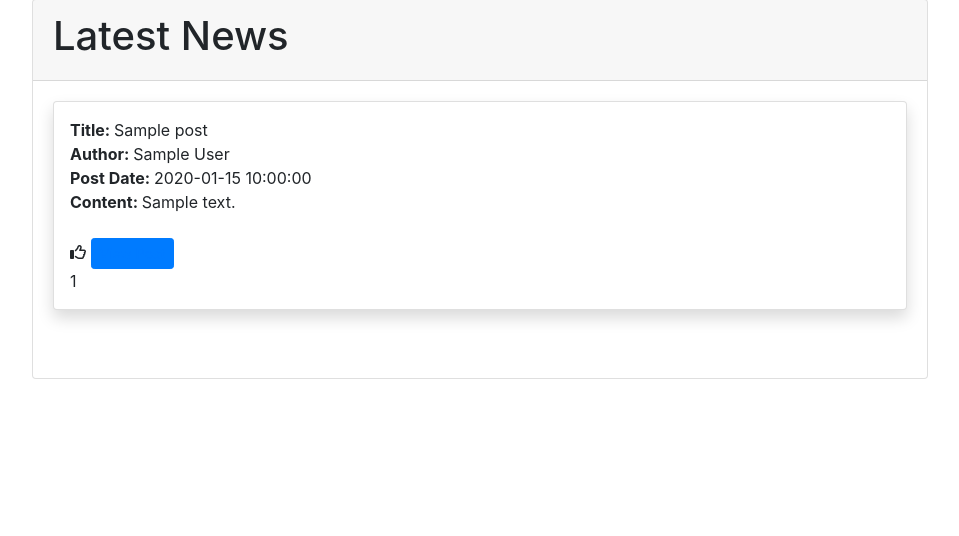
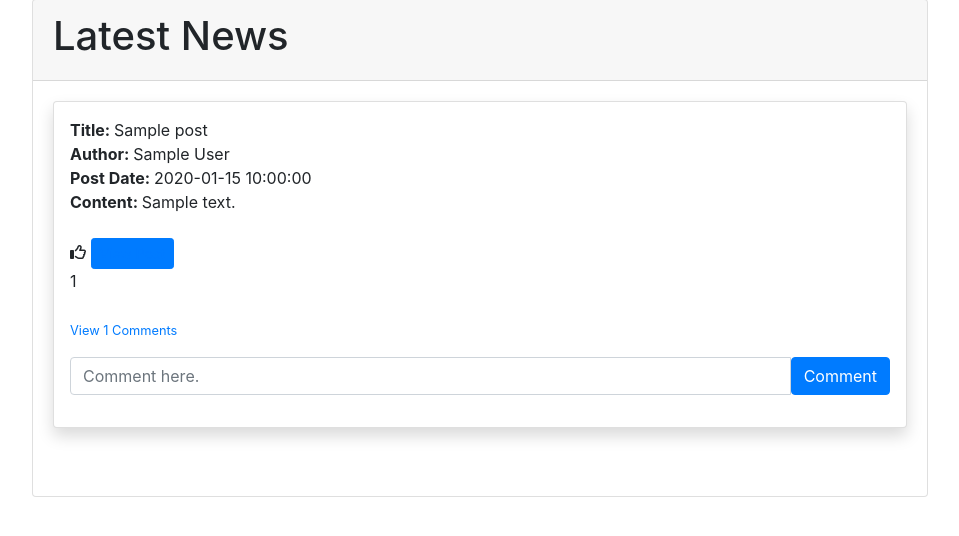
Before and after one commit to mnguyen0226/flask_blinder, a Flask app: page /posts in a window 1280 px wide. Shown: the part 174-710 px from the top of the page, without its empty margins (160-1119 px from the left). Run offline with Flask 3, Linux system fonts and the light colour scheme; tables that the repository leaves empty hold one stand-in row (values such as "Sample post"); some libraries are stand-ins or nearby versions.

Commit message:
add user comment feature

```diff
--- a/src/app.py
+++ b/src/app.py
@@ -407,6 +407,7 @@ def view_dashboard(id):
     return render_template("view_user.html", user=user)
 
 
+# like posts
 @app.route("/like-post/<post_id>", methods=["POST"])
 @login_required
 def like(post_id):
@@ -435,8 +436,58 @@ def like(post_id):
     )
 
 
+# add comment to post
+@app.route("/create-comment/<post_id>", methods=["POST"])
+@login_required
+def create_comment(post_id):
+    text = request.form.get("text")
+
+    # if can't get comment (for some reason)
+    if not text:
+        flash("Error: Comment can't be enter!")
+
+    # if can, then grab post and update db
+    else:
+        post = Posts.query.filter_by(id=post_id)
+        if post:
+            comment = Comment(content=text, author=current_user.id, post_id=post_id)
+            db.session.add(comment)
+            db.session.commit()
+        else:
+            flash("Error: Post does not exist!")
+
+    return redirect(url_for("view_all_posts"))
+
+# delete post
+@app.route("/delete-comment/<int:id>")
+@login_required
+def delete_comment(id):
+    comment_to_delete = Comment.query.get_or_404(id)
+
+    # if the current login user id == the id of the blog's author's id
+    if current_user.id == comment_to_delete.user.id or current_user.id == 3:
+
+        try:
+            db.session.delete(comment_to_delete)
+            db.session.commit()
+
+            flash("Comment deleted successfully!")
+
+            return redirect(url_for("view_all_posts"))
+
+        except:
+            flash("Error: Unable to delete comment. Try again.")
+            return redirect(url_for("view_all_posts"))
+    else:
+        flash("You aren't authorize to delete comment!")
+        return redirect(url_for("view_all_posts"))
+
 #############################################
 # DATABASES
+# One post has many comments, likes.
+# One user has many comments, likes, posts.
+# Each comment has 1 user and 1 post associate with it.
+# Each like has 1 user and 1 post associate with it.
 #############################################
 class Users(db.Model, UserMixin):
     id = db.Column(db.Integer, primary_key=True)
@@ -446,7 +497,7 @@ class Users(db.Model, UserMixin):
     date_added = db.Column(db.DateTime, default=datetime.utcnow)
     hashed_password = db.Column(db.String(128))
 
-    # one-to-many relationship
+    # one-to-many relationship. from post table we can access user via "poster"
     posts = db.relationship("Posts", backref="poster")
 
     # author description
@@ -455,8 +506,11 @@ class Users(db.Model, UserMixin):
     # profile pic dir - can't define the size tho.
     profile_pic = db.Column(db.String(1000), nullable=True)
 
-    # many-to-many relationship
+    # one-to-many relationship. from like table we can access user via "user"
     likes = db.relationship("Like", backref="user", passive_deletes=True)
+
+    # one-to-many relationship. from comment table we can access user via "user"
+    comments = db.relationship("Comment", backref="user", passive_deletes=True)
 
     # overwrite getter
     @property
@@ -486,17 +540,38 @@ class Posts(db.Model):
     # connect secondary key to primary key
     poster_id = db.Column(db.Integer, db.ForeignKey("users.id"))
 
-    # many-to-many relationship
+    # one-to-many relationship. from like table we can access post via "post"
     likes = db.relationship("Like", backref="post", passive_deletes=True)
+
+    # one-to-many relationship. from comment table we can access post via "post"
+    comments = db.relationship("Comment", backref="post", passive_deletes=True)
 
 
 class Like(db.Model):
     id = db.Column(db.Integer, primary_key=True)
 
-    # similar to poster_id in Posts
+    # one-to-many relationship
     author = db.Column(
         db.Integer, db.ForeignKey("users.id", ondelete="CASCADE"), nullable=False
     )
+
+    # one-to-many relationship
+    post_id = db.Column(
+        db.Integer, db.ForeignKey("posts.id", ondelete="CASCADE"), nullable=False
+    )
+
+
+class Comment(db.Model):
+    id = db.Column(db.Integer, primary_key=True)
+    content = db.Column(db.String(200))
+    date_created = db.Column(db.DateTime, default=datetime.utcnow())
+
+    # one-to-many relationship
+    author = db.Column(
+        db.Integer, db.ForeignKey("users.id", ondelete="CASCADE"), nullable=False
+    )
+
+    # one-to-many relationship
     post_id = db.Column(
         db.Integer, db.ForeignKey("posts.id", ondelete="CASCADE"), nullable=False
     )
--- a/src/templates/view_all_posts.html
+++ b/src/templates/view_all_posts.html
@@ -54,6 +54,44 @@
                 <div>
                     <span id="likes-count-{{post.id}}">{{post.likes | length}}</span>
                 </div>
+                </br>
+                <div class="collapse" id="comments-{{post.id}}">
+                    <div class="card">
+                        <div class="card-body" id="comments-expanded-{{post.id}}">
+
+                            {% for comment in post.comments %}
+                            <div class="d-flex justify-content-between align-items-center">
+
+                                <div>
+                                <a href="/dashboard/{{comment.user.id}}">{{comment.user.username}}</a>: {{comment.content}}
+                                </div>
+
+                                <div>
+                                    <small class="text-muted">{{comment.date_created}}</small>
+                                    {% if current_user.id == 3 or post.poster_id == current_user.id or comment.post_id == current_user.id%}
+                                        <button type="button" class="btn btn-danger btn-sm"><a href="{{url_for('delete_comment', id=comment.id)}}">Delete Comment</a></button>
+                                    {% endif %}
+                                </div>
+                            </div>
+                            {% endfor %}
+                        </div>
+                    </div>
+                </div>
+                <p class="card-text">
+                    {% if post.comments | length > 0 %}
+                    <a data-toggle="collapse" href="#comments-{{post.id}}" role="button">
+                        <small>View {{post.comments | length}} Comments</small>
+                    </a>
+                    {% else %}
+                        <small class="text-muted">No Comments</small>
+                    {% endif %}
+                </p>
+
+                <form class="input-group mb-3" method="POST" action="/create-comment/{{post.id}}">
+                    <input type="text" id="text" name="text" class="form-control" placeholder="Comment here."/>
+                    <button type="submit" class="btn btn-primary">Comment</button>
+                </form>
+
             </div>
             {% endfor %}
         </div>
```
